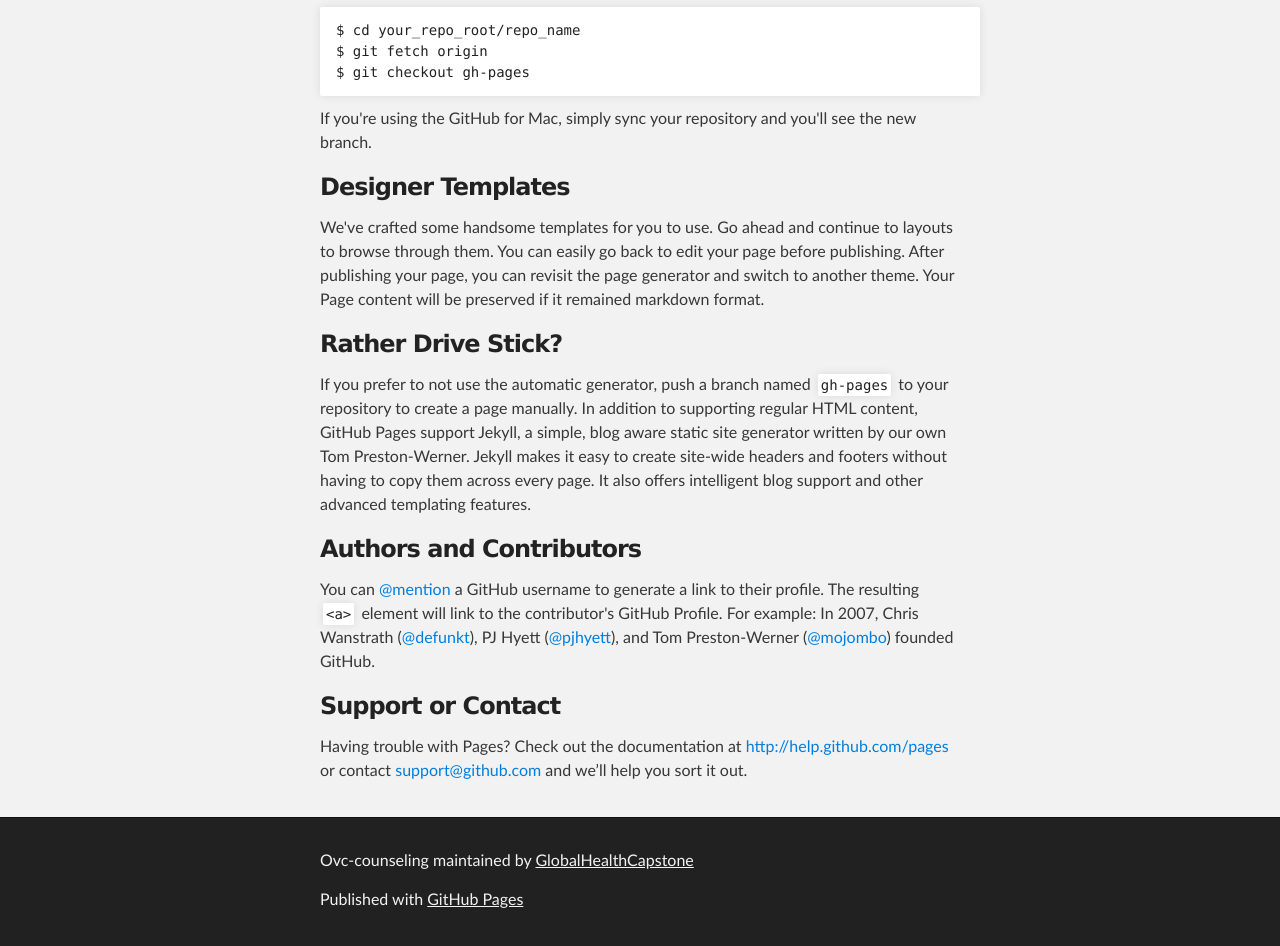
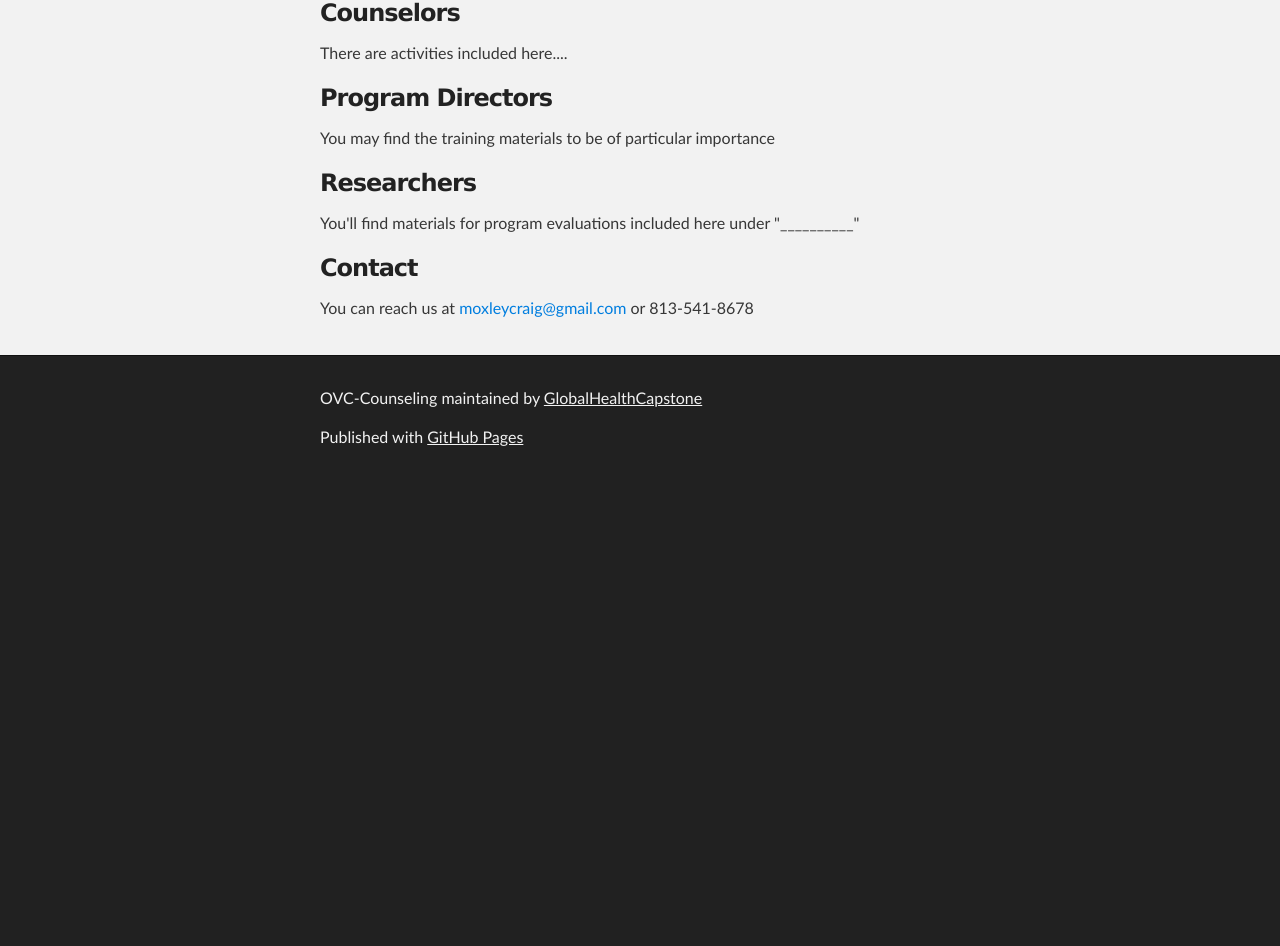
Before and after one commit to GlobalHealthCapstone/OVC-counseling, a plain HTML site: page index.html in a window 1280 px wide. Shown: the part 482-1428 px from the top of the page. After the commit the page ends 966 px from the top, so only its background shows below. Drawn offline with Linux system fonts and the light colour scheme.

```diff
--- a/index.html
+++ b/index.html
@@ -4,11 +4,11 @@
   <head>
     <meta charset='utf-8' />
     <meta http-equiv="X-UA-Compatible" content="chrome=1" />
-    <meta name="description" content="Ovc-counseling : A place for counselors and program managers to find activities and training manuals for group programs for OVC" />
+    <meta name="description" content="OVC-Counseling : A place for counselors and program managers to find activities and training manuals for group programs for OVC" />
 
     <link rel="stylesheet" type="text/css" media="screen" href="stylesheets/stylesheet.css">
 
-    <title>Ovc-counseling</title>
+    <title>OVC-Counseling</title>
   </head>
 
   <body>
@@ -18,7 +18,7 @@
         <header class="inner">
           <a id="forkme_banner" href="https://github.com/GlobalHealthCapstone/OVC-counseling">View on GitHub</a>
 
-          <h1 id="project_title">Ovc-counseling</h1>
+          <h1 id="project_title">OVC-Counseling</h1>
           <h2 id="project_tagline">A place for counselors and program managers to find activities and training manuals for group programs for OVC</h2>
 
             <section id="downloads">
@@ -34,41 +34,37 @@
         <h3>
 <a name="welcome-to-github-pages" class="anchor" href="#welcome-to-github-pages"><span class="octicon octicon-link"></span></a>Welcome to GitHub Pages.</h3>
 
-<p>This automatic page generator is the easiest way to create beautiful pages for all of your projects. Author your page content here using GitHub Flavored Markdown, select a template crafted by a designer, and publish. After your page is generated, you can check out the new branch:</p>
-
 <pre><code>$ cd your_repo_root/repo_name
 $ git fetch origin
 $ git checkout gh-pages
 </code></pre>
 
-<p>If you're using the GitHub for Mac, simply sync your repository and you'll see the new branch.</p>
+<h3>
+<a name="counselors" class="anchor" href="#counselors"><span class="octicon octicon-link"></span></a>Counselors</h3>
+
+<p>There are activities included here....</p>
 
 <h3>
-<a name="designer-templates" class="anchor" href="#designer-templates"><span class="octicon octicon-link"></span></a>Designer Templates</h3>
+<a name="program-directors" class="anchor" href="#program-directors"><span class="octicon octicon-link"></span></a>Program Directors</h3>
 
-<p>We've crafted some handsome templates for you to use. Go ahead and continue to layouts to browse through them. You can easily go back to edit your page before publishing. After publishing your page, you can revisit the page generator and switch to another theme. Your Page content will be preserved if it remained markdown format.</p>
+<p>You may find the training materials to be of particular importance</p>
 
 <h3>
-<a name="rather-drive-stick" class="anchor" href="#rather-drive-stick"><span class="octicon octicon-link"></span></a>Rather Drive Stick?</h3>
+<a name="researchers" class="anchor" href="#researchers"><span class="octicon octicon-link"></span></a>Researchers</h3>
 
-<p>If you prefer to not use the automatic generator, push a branch named <code>gh-pages</code> to your repository to create a page manually. In addition to supporting regular HTML content, GitHub Pages support Jekyll, a simple, blog aware static site generator written by our own Tom Preston-Werner. Jekyll makes it easy to create site-wide headers and footers without having to copy them across every page. It also offers intelligent blog support and other advanced templating features.</p>
+<p>You'll find materials for program evaluations included here under "__________"</p>
 
 <h3>
-<a name="authors-and-contributors" class="anchor" href="#authors-and-contributors"><span class="octicon octicon-link"></span></a>Authors and Contributors</h3>
+<a name="contact" class="anchor" href="#contact"><span class="octicon octicon-link"></span></a>Contact</h3>
 
-<p>You can <a href="https://github.com/blog/821" class="user-mention">@mention</a> a GitHub username to generate a link to their profile. The resulting <code>&lt;a&gt;</code> element will link to the contributor's GitHub Profile. For example: In 2007, Chris Wanstrath (<a href="https://github.com/defunkt" class="user-mention">@defunkt</a>), PJ Hyett (<a href="https://github.com/pjhyett" class="user-mention">@pjhyett</a>), and Tom Preston-Werner (<a href="https://github.com/mojombo" class="user-mention">@mojombo</a>) founded GitHub.</p>
-
-<h3>
-<a name="support-or-contact" class="anchor" href="#support-or-contact"><span class="octicon octicon-link"></span></a>Support or Contact</h3>
-
-<p>Having trouble with Pages? Check out the documentation at <a href="http://help.github.com/pages">http://help.github.com/pages</a> or contact <a href="mailto:support@github.com">support@github.com</a> and we’ll help you sort it out.</p>
+<p>You can reach us at <a href="mailto:moxleycraig@gmail.com">moxleycraig@gmail.com</a> or 813-541-8678</p>
       </section>
     </div>
 
     <!-- FOOTER  -->
     <div id="footer_wrap" class="outer">
       <footer class="inner">
-        <p class="copyright">Ovc-counseling maintained by <a href="https://github.com/GlobalHealthCapstone">GlobalHealthCapstone</a></p>
+        <p class="copyright">OVC-Counseling maintained by <a href="https://github.com/GlobalHealthCapstone">GlobalHealthCapstone</a></p>
         <p>Published with <a href="http://pages.github.com">GitHub Pages</a></p>
       </footer>
     </div>
```
Also changed, not shown: params.json (+1 -1 lines).
